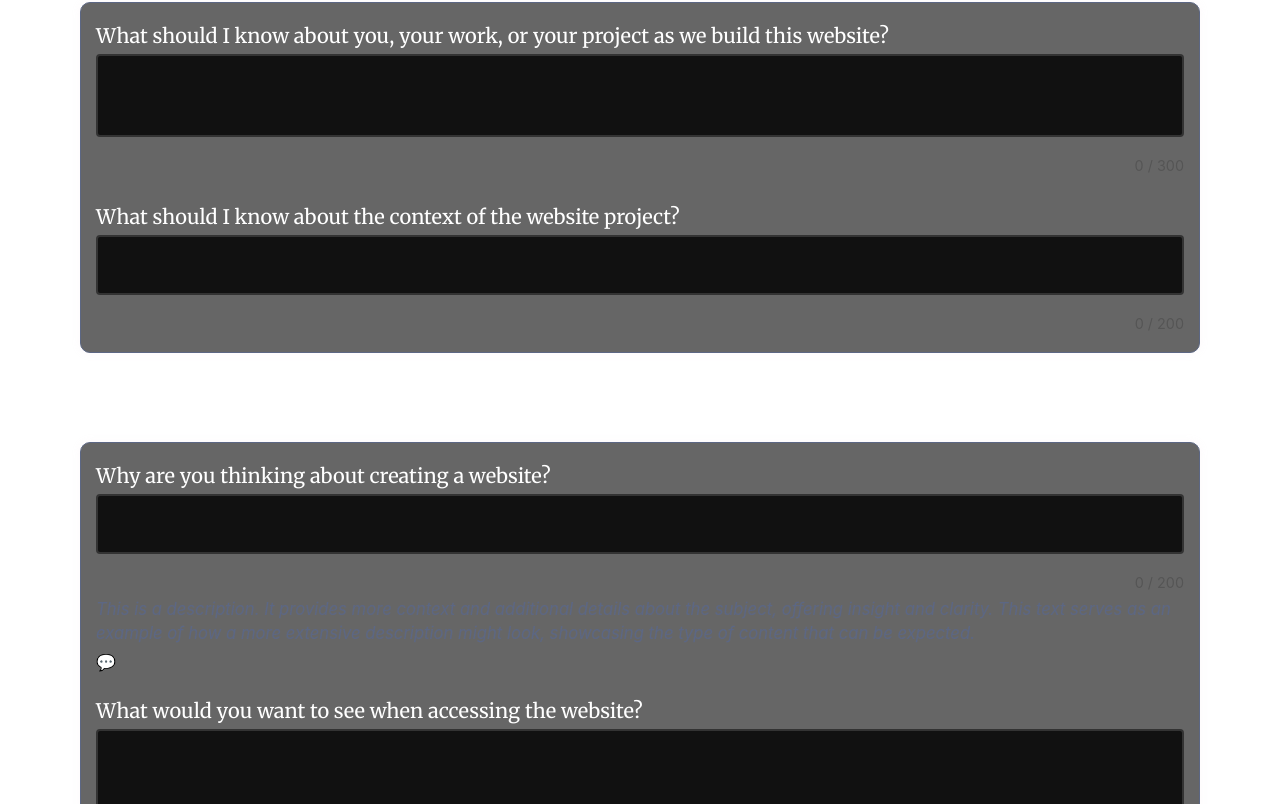
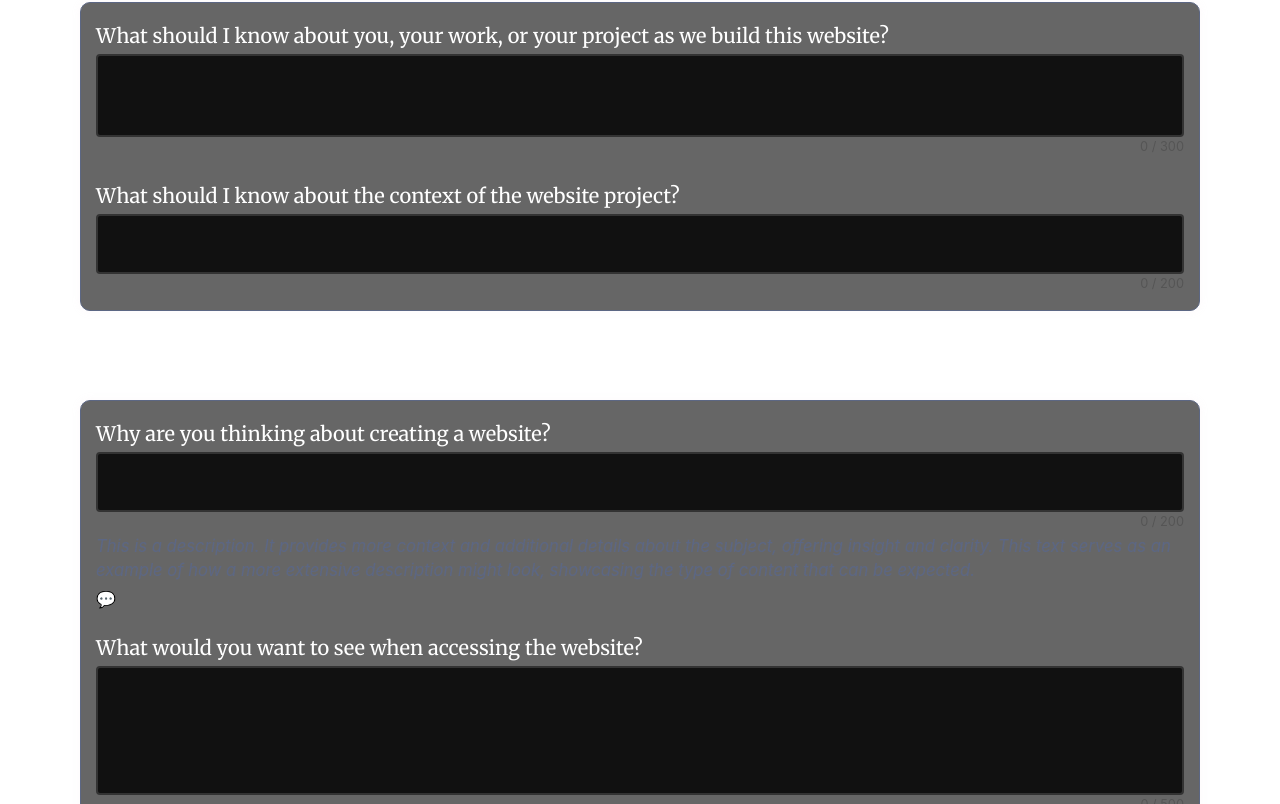
Before and after one commit to danilocangucu/my-website, a React (Create React App) app: page /hohoho/my-application in a window 1280 px wide. Shown: the part 1316-2120 px from the top of the page. Built offline with nearby package versions, Linux system fonts and the light colour scheme; a web font is replaced by a local one.

Commit message:
fixed styles for char-counter class

```diff
--- a/src/App.css
+++ b/src/App.css
@@ -1596,12 +1596,10 @@ textarea {
 }
 
 .char-counter {
-  margin-top: 0;
+  margin-top: -18px;
   text-align: right;
-  font-size: 0.9rem;
-  /* Optional, adjust the font size as needed */
+  font-size: var(--step--2);
   color: #555;
-  /* Optional, set a color if you want */
 }
 
 .display-none {
```
